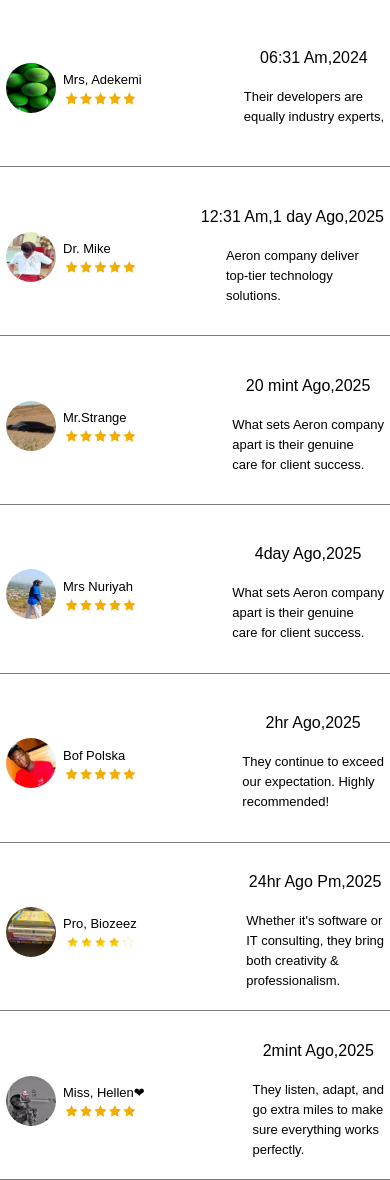
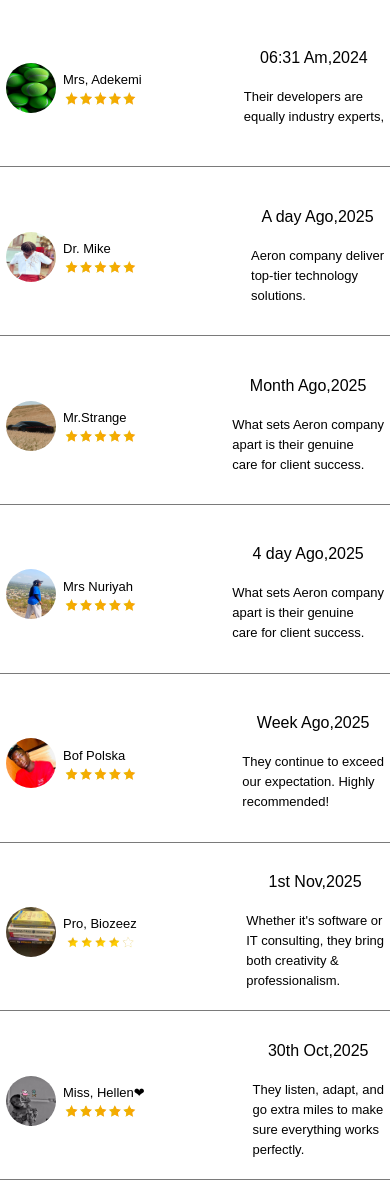
Before and after one commit to Biozeez09/aerontech, a PHP site: page /review.html in a window 390 px wide. Shown: the part 128-1308 px from the top of the page. Run offline with PHP 8.4, Linux system fonts and the light colour scheme.

Commit message:
eight commit

```diff
--- a/assest/aerontech.css
+++ b/assest/aerontech.css
@@ -316,7 +316,7 @@
     width: 100%;
     height: 20vh;
     display: block;
-    margin-top: 23rem;
+    margin-top: 25rem;
     margin-bottom: 2rem;
     display: flex;
     flex-direction: column;
--- a/review.html
+++ b/review.html
@@ -84,7 +84,7 @@
 
             <div class="Reviewercom-two-2">
 
-                <p>12:31 Am,1 day Ago,2025</p>
+                <p>A day Ago,2025</p>
                 <p class="Review-paragrapT">
                     Aeron company deliver<br>top-tier
                     technology<br>
@@ -115,7 +115,7 @@
 
             <div class="Reviewercom-two-2">
 
-                <p>20 mint Ago,2025</p>
+                <p>Month Ago,2025</p>
                 <p class="Review-paragrapT">
                     What sets Aeron company<br>apart
                     is their genuine<br>care for client
@@ -135,7 +135,7 @@
 
                 <div>
                     <p class="Review-paragrapT">
-                         Mrs Nuriyah
+                        Mrs Nuriyah
                     </p>
 
                     <img class="M-review-img"
@@ -145,7 +145,7 @@
 
             <div class="Reviewercom-two-2">
 
-                <p>4day Ago,2025</p>
+                <p>4 day Ago,2025</p>
                 <p class="Review-paragrapT">
                     What sets Aeron company<br>apart
                     is their genuine<br>care for client
@@ -176,7 +176,7 @@
 
             <div class="Reviewercom-two-2">
 
-                <p>2hr Ago,2025</p>
+                <p> Week Ago,2025</p>
                 <p class="Review-paragrapT">
                     They continue to
                     exceed<br>our expectation.
@@ -207,7 +207,7 @@
 
             <div class="Reviewercom-two-2">
 
-                <p>24hr Ago Pm,2025</p>
+                <p> 1st Nov,2025</p>
                 <p class="Review-paragrapT">
                     Whether it's
                     software or<br>IT consulting,
@@ -238,7 +238,7 @@
 
             <div class="Reviewercom-two-2">
 
-                <p>2mint Ago,2025</p>
+                <p>30th Oct,2025</p>
                 <p class="Review-paragrapT">
                     They listen, adapt,
                     and<br>go extra miles to
```
